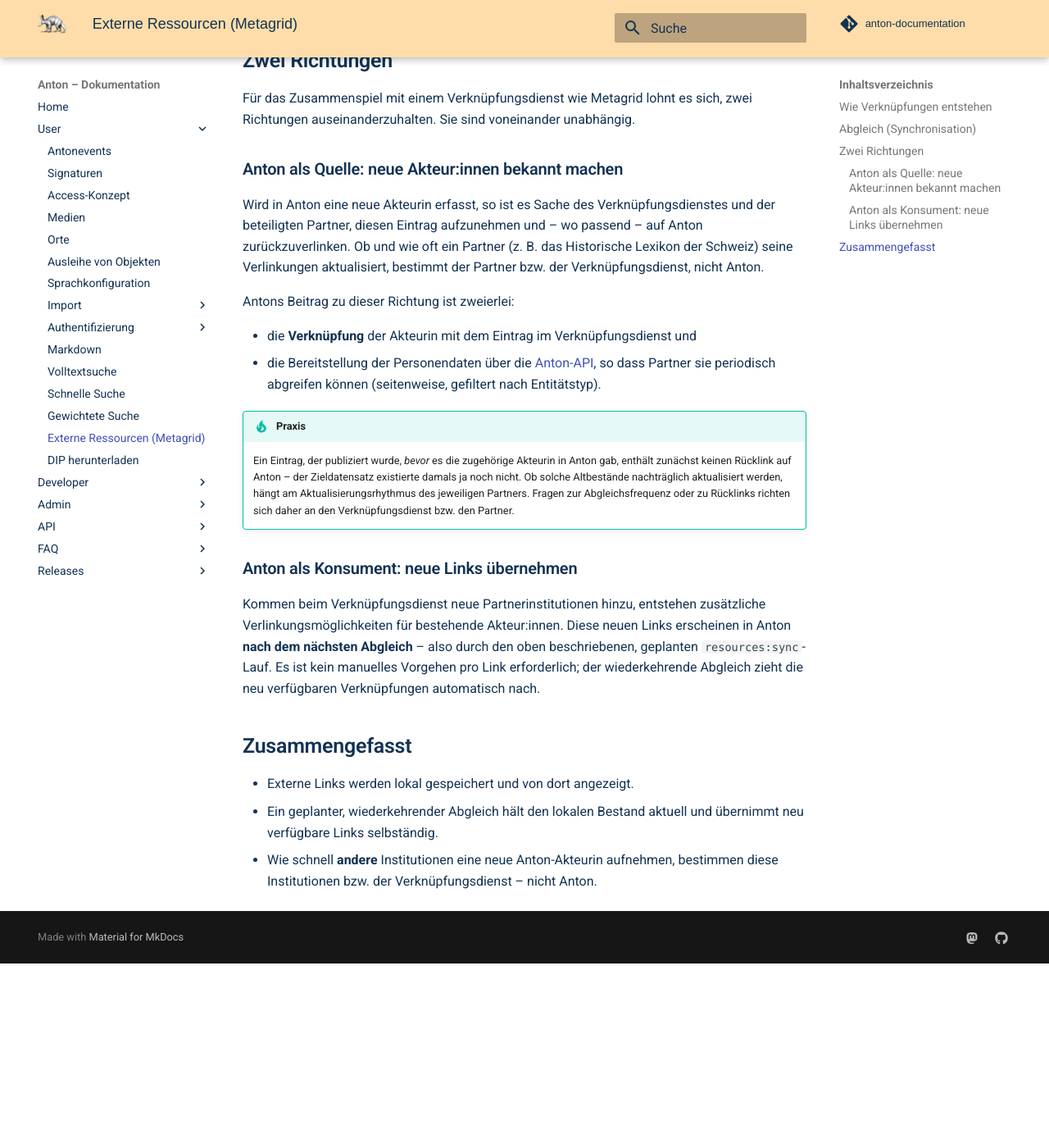
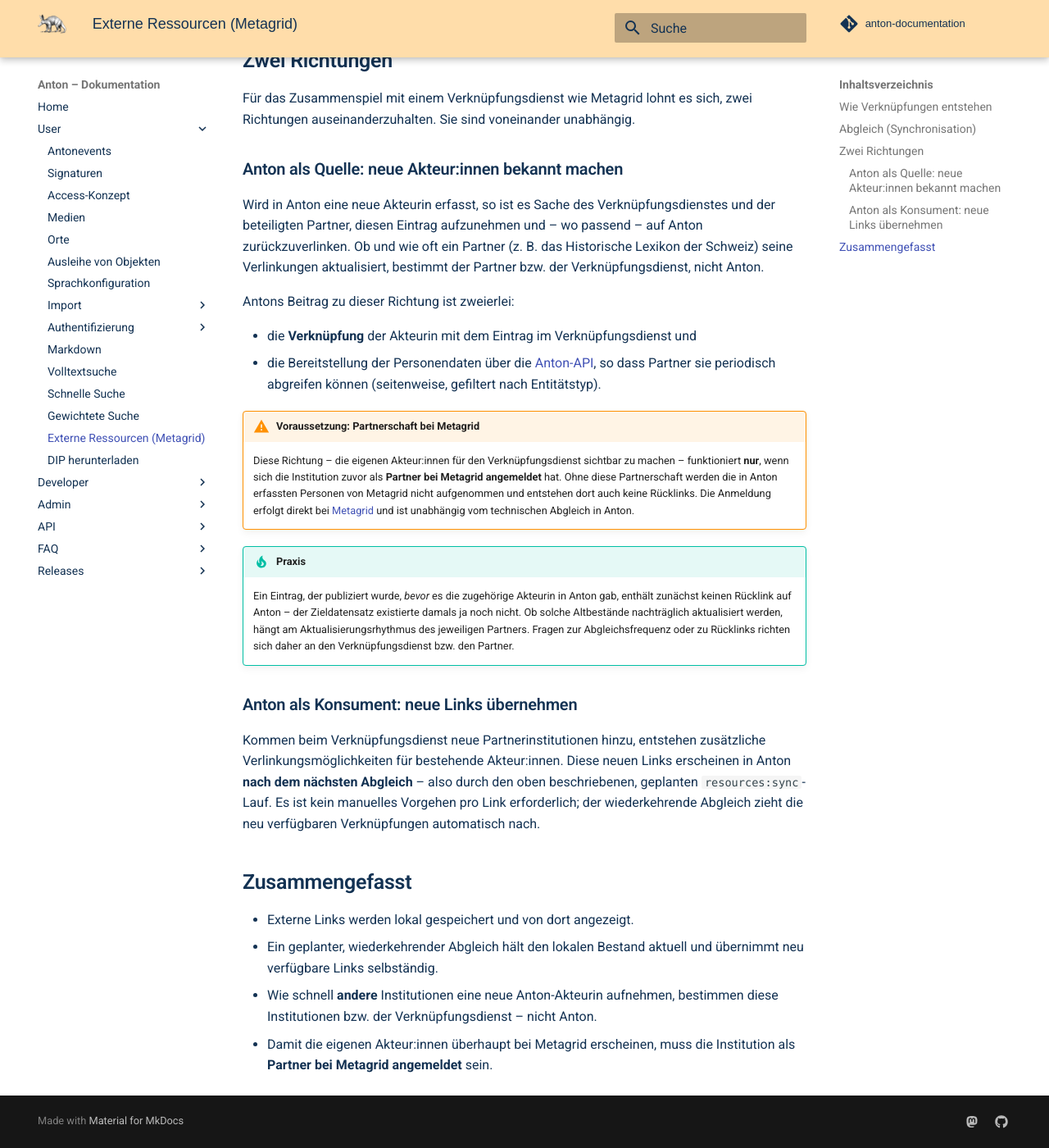
Before and after one commit to kraenzle-ritter/anton-documentation, an MkDocs documentation site: the page built from docs/user/resources.md, in a window 1280 px wide and 1400 px high, scrolled down 1133 px. Shown: the whole window at 82% size. Built offline with MkDocs 1.6.1 and Material for MkDocs 9.7.7, drawn with Linux system fonts in a browser that asks for light colours; some web fonts are replaced; comment, search, counter and statistics services are not loaded; before the commit the page ends 2308 px from its top, so only the background shows below that.

Commit message:
docs(resources): Metagrid-Partnerschaft als Voraussetzung ergänzen
Die Richtung "Anton als Quelle" funktioniert nur, wenn die Institution als
Partner bei Metagrid angemeldet ist – sonst keine Aufnahme und keine Rücklinks.

```diff
--- a/docs/user/resources.md
+++ b/docs/user/resources.md
@@ -62,6 +62,15 @@
   [Anton-API](../api/index.md), so dass Partner sie periodisch abgreifen können
   (seitenweise, gefiltert nach Entitätstyp).
 
+!!! warning "Voraussetzung: Partnerschaft bei Metagrid"
+    Diese Richtung – die eigenen Akteur:innen für den Verknüpfungsdienst
+    sichtbar zu machen – funktioniert **nur**, wenn sich die Institution zuvor
+    als **Partner bei Metagrid angemeldet** hat. Ohne diese Partnerschaft
+    werden die in Anton erfassten Personen von Metagrid nicht aufgenommen und
+    entstehen dort auch keine Rücklinks. Die Anmeldung erfolgt direkt bei
+    [Metagrid](https://metagrid.ch/) und ist unabhängig vom technischen
+    Abgleich in Anton.
+
 !!! tip "Praxis"
     Ein Eintrag, der publiziert wurde, *bevor* es die zugehörige Akteurin in
     Anton gab, enthält zunächst keinen Rücklink auf Anton – der Zieldatensatz
@@ -86,3 +95,5 @@
   übernimmt neu verfügbare Links selbständig.
 - Wie schnell **andere** Institutionen eine neue Anton-Akteurin aufnehmen,
   bestimmen diese Institutionen bzw. der Verknüpfungsdienst – nicht Anton.
+- Damit die eigenen Akteur:innen überhaupt bei Metagrid erscheinen, muss die
+  Institution als **Partner bei Metagrid angemeldet** sein.
```
